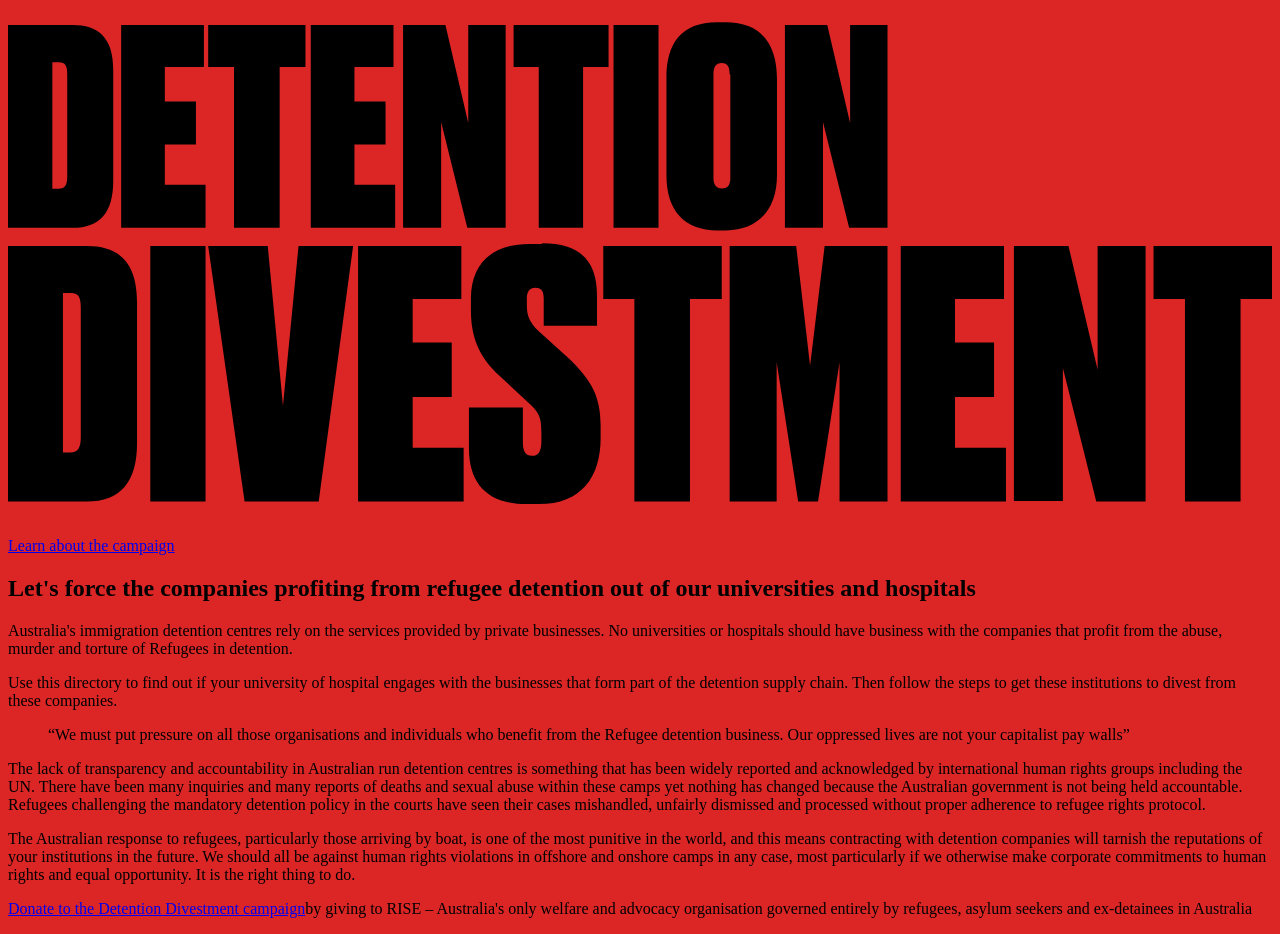
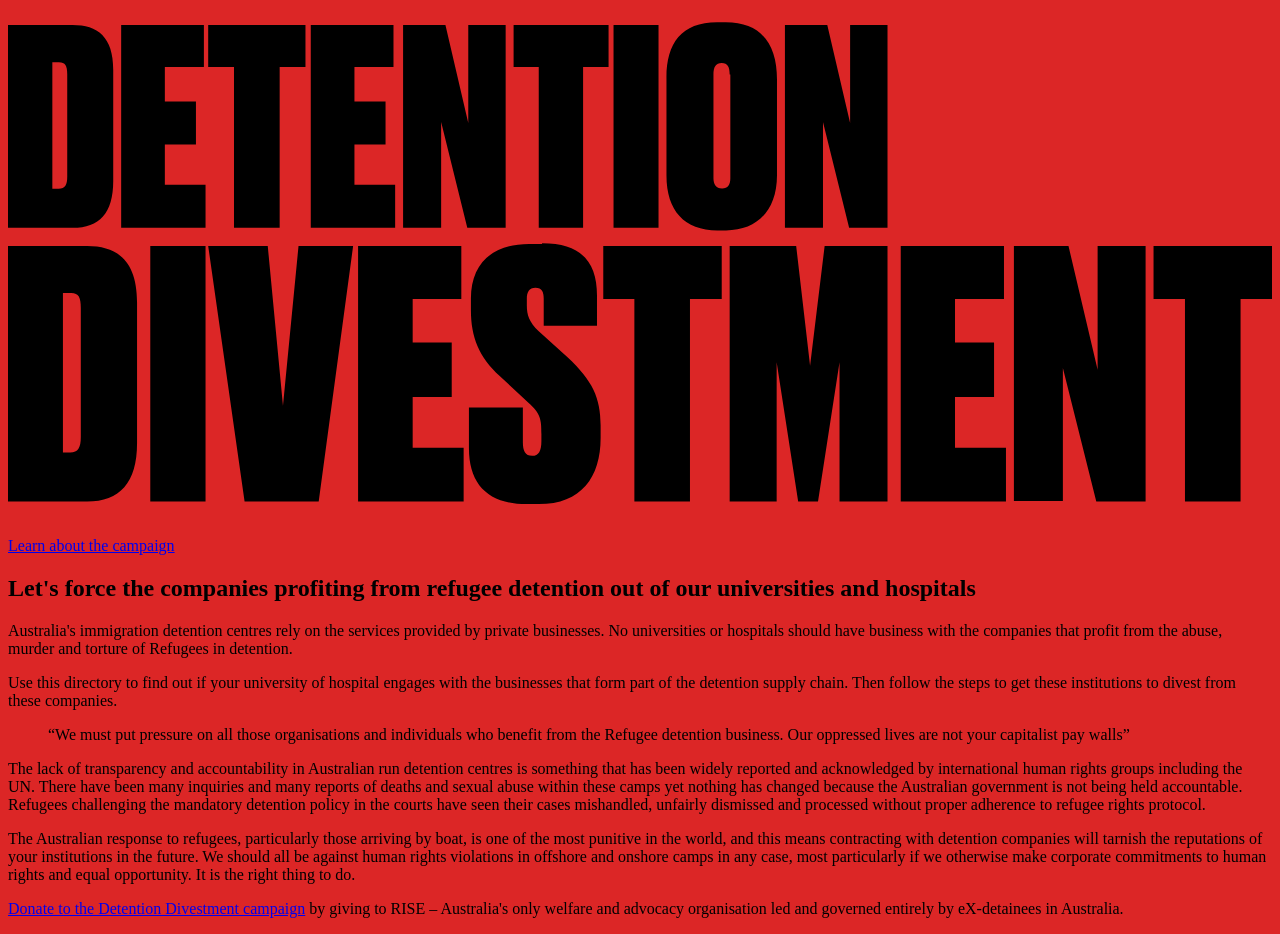
Before and after one commit to honboey/detention-divestment, a Next.js app: page /about in a window 1280 px wide. Shown: the top 934 px of the page. Built offline with nearby package versions, Linux system fonts and the light colour scheme.

Commit message:
Fixed typos in About

```diff
--- a/components/About.js
+++ b/components/About.js
@@ -47,10 +47,8 @@ export default function About() {
           className="underline"
         >
           Donate to the Detention Divestment campaign
-        </a>
-        by giving to RISE – Australia's only welfare and advocacy organisation
-        governed entirely by refugees, asylum seekers and ex-detainees in
-        Australia
+        </a> by giving to RISE – Australia's only welfare and advocacy organisation
+        led and governed entirely by eX-detainees in Australia.
       </p>
     </div>
   );
```
